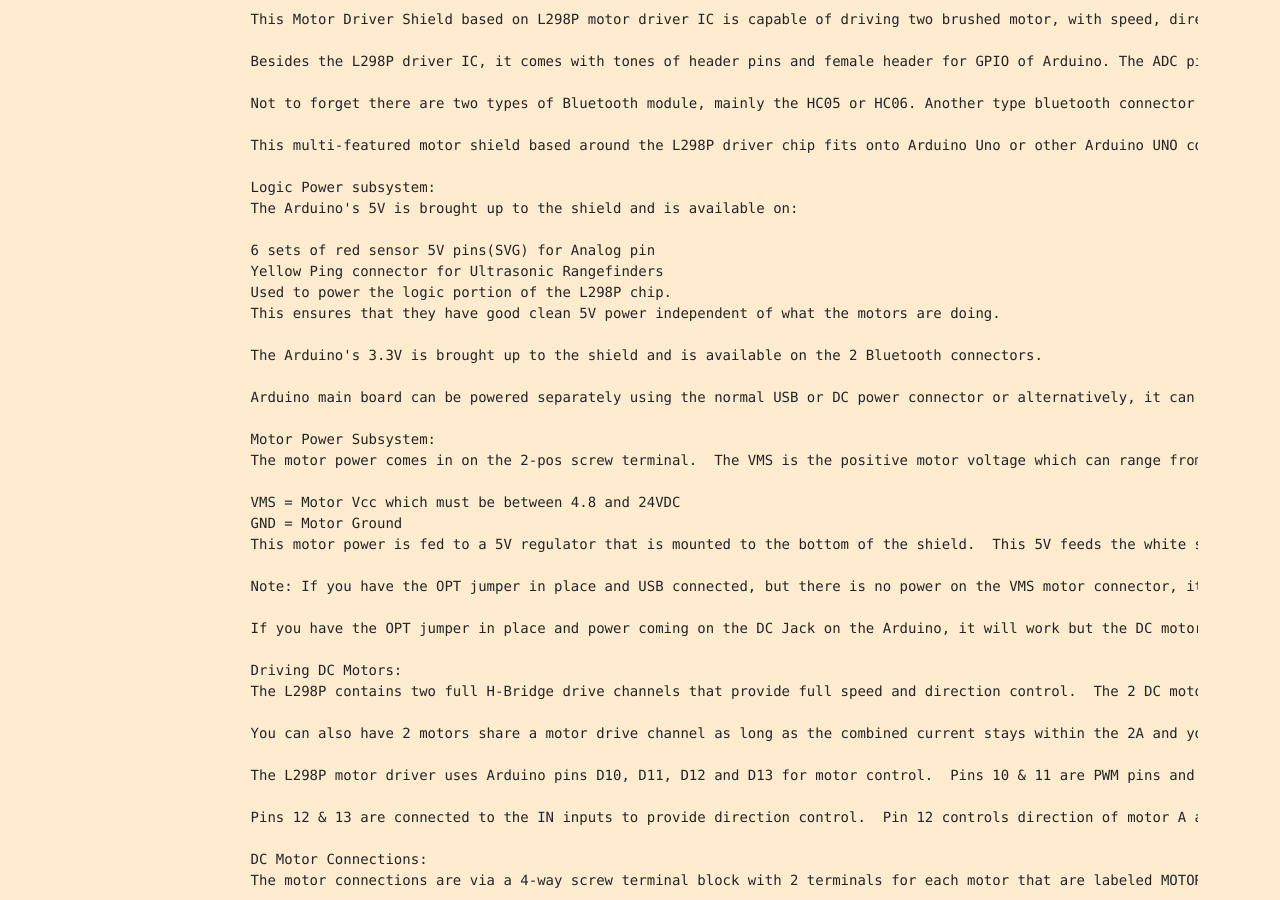
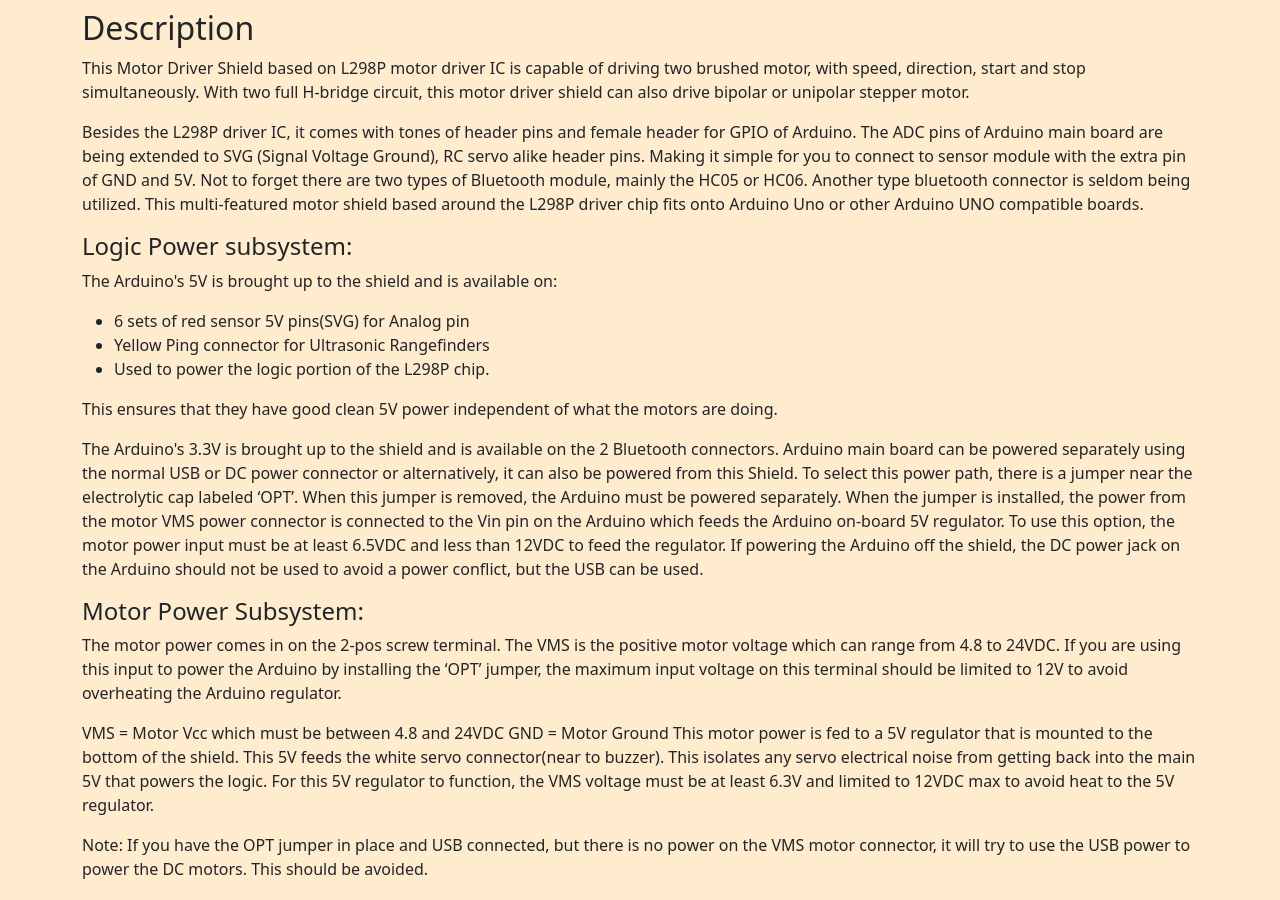
Before and after one commit to mufasaonat/carbot, a plain HTML site: page index.html in a window 1280 px wide. Shown: the part 1900-2800 px from the top of the page. Drawn offline with nearby package versions, Linux system fonts and the light colour scheme.

Commit message:
Update index.html

```diff
--- a/index.html
+++ b/index.html
@@ -67,88 +67,161 @@
                 <p>
                     <img src="img/L298P-Motor-Driver-Shield-Back-150x150.jpg" alt="">
                 </p>
+                <div class="description">
+                    <h2>Description</h2>
+                    <p>
+                        This Motor Driver Shield based on L298P motor driver IC is capable of driving two brushed motor,
+                        with speed, direction, start and stop simultaneously. With two full H-bridge circuit, this motor
+                        driver shield can also drive bipolar or unipolar stepper motor.</p>
+                    <p>
+                        Besides the L298P driver IC, it comes with tones of header pins and female header for GPIO of
+                        Arduino. The ADC pins of Arduino main board are being extended to SVG (Signal Voltage Ground),
+                        RC servo alike header pins. Making it simple for you to connect to sensor module with the extra
+                        pin of GND and 5V.
+                        Not to forget there are two types of Bluetooth module, mainly the HC05 or HC06. Another type
+                        bluetooth connector is seldom being utilized.
+                        This multi-featured motor shield based around the L298P driver chip fits onto Arduino Uno or
+                        other Arduino UNO compatible boards.
+                    </p>
 
-                <pre>
-                    This Motor Driver Shield based on L298P motor driver IC is capable of driving two brushed motor, with speed, direction, start and stop simultaneously. With two full H-bridge circuit, this motor driver shield can also drive bipolar or unipolar stepper motor.
+                    <h4>Logic Power subsystem:</h4>
+                    <p>
+                        The Arduino's 5V is brought up to the shield and is available on:
+                        <ul>
+                            <li>6 sets of red sensor 5V pins(SVG) for Analog pin</li>
+                            <li>Yellow Ping connector for Ultrasonic Rangefinders</li>
+                            <li>Used to power the logic portion of the L298P chip.</li>
+                        </ul>
+                        This ensures that they have good clean 5V power independent of what the motors are doing.</p>
+                    <p>
+                        The Arduino's 3.3V is brought up to the shield and is available on the 2 Bluetooth connectors.
+                        Arduino main board can be powered separately using the normal USB or DC power connector or
+                        alternatively, it can also be powered from this Shield. To select this power path, there is a
+                        jumper near the electrolytic cap labeled ‘OPT’. When this jumper is removed, the Arduino must be
+                        powered separately. When the jumper is installed, the power from the motor VMS power connector
+                        is connected to the Vin pin on the Arduino which feeds the Arduino on-board 5V regulator. To use
+                        this option, the motor power input must be at least 6.5VDC and less than 12VDC to feed the
+                        regulator. If powering the Arduino off the shield, the DC power jack on the Arduino should not
+                        be used to avoid a power conflict, but the USB can be used.</p>
 
-                    Besides the L298P driver IC, it comes with tones of header pins and female header for GPIO of Arduino. The ADC pins of Arduino main board are being extended to SVG (Signal Voltage Ground), RC servo alike header pins. Making it simple for you to connect to sensor module with the extra pin of GND and 5V.
+                    <h4>Motor Power Subsystem:</h4>
+                    <p>The motor power comes in on the 2-pos screw terminal. The VMS is the positive motor voltage which
+                        can range from 4.8 to 24VDC. If you are using this input to power the Arduino by installing the
+                        ‘OPT’ jumper, the maximum input voltage on this terminal should be limited to 12V to avoid
+                        overheating the Arduino regulator.</p>
+                    <p>
+                        VMS = Motor Vcc which must be between 4.8 and 24VDC GND = Motor Ground
+                        This motor power is fed to a 5V regulator that is mounted to the bottom of the shield. This 5V
+                        feeds the white servo connector(near to buzzer). This isolates any servo electrical noise from
+                        getting back into the main 5V that powers the logic. For this 5V regulator to function, the VMS
+                        voltage must be at least 6.3V and limited to 12VDC max to avoid heat to the 5V regulator.
+                    </p>
+                    <p>
+                        Note: If you have the OPT jumper in place and USB connected, but there is no power on the VMS
+                        motor connector, it will try to use the USB power to power the DC motors. This should be
+                        avoided.
+                    </p>
+                    <p>
+                        If you have the OPT jumper in place and power coming on the DC Jack on the Arduino, it will work
+                        but the DC motor noise will be coupled into the 5V logic power supply and may cause eradicate
+                        behavior and so it is not really recommended. In general, if you are using the motors, you
+                        should plan to bring the motor power in on the VMS power connector for the most stable
+                        operation.
+                    </p>
+                    <h4> Driving DC Motors:</h4>
+                    <p>
+                        The L298P contains two full H-Bridge drive channels that provide full speed and direction
+                        control. The 2 DC motor drive channels can operate at voltages from 4.8 – 24V and at
+                        currents of up to 2.0A (peak) and 1.0A continuous per channel.
+                    </p>
 
-                    Not to forget there are two types of Bluetooth module, mainly the HC05 or HC06. Another type bluetooth connector is seldom being utilized.
+                    <p>You can also have 2 motors share a motor drive channel as long as the combined current stays
+                        within the 2A and you don’t mind the motors turning the same direction and speed. This is
+                        typically the case when you have a 4 wheel drive robotic vehicle and the 2 wheels on each side
+                        operate at the same speed and direction.
+                    </p>
+                    <p>The L298P motor driver uses Arduino pins D10, D11, D12 and D13 for motor control. Pins 10 & 11
+                        are PWM pins and connect to the chip EN pins to provide speed control by modulating the enable
+                        input. D10 controls speed of motor A and D11 controls speed of motor B. Pins 12 & 13 are
+                        connected to the IN inputs to provide direction control. Pin 12 controls direction of motor A
+                        and Pin 13 controls direction of motor B. Usually there are 2 pins used to determine the
+                        direction of rotation for each motor, but this shield has an inverter that provides an inverted
+                        version of the signal to the two pins. This reduces the number of pins used on the Arduino, but
+                        it does remove the ability to do dynamic braking which usually isn’t an issue for most projects.
+                        Reducing the speed control pins to a PWM value of zero will get things stopped.
+                    </p>
 
-                    This multi-featured motor shield based around the L298P driver chip fits onto Arduino Uno or other Arduino UNO compatible boards.
+                    <h4>DC Motor Connections:</h4>
+                    <p>The motor connections are via a 4-way screw terminal block with 2 terminals for each motor that
+                        are labeled MOTORA and MOTORB.</p>
 
-                    Logic Power subsystem:
-                    The Arduino's 5V is brought up to the shield and is available on:
+                    <p>The +/- pins for each motor are not labeled, so it is somewhat arbitrary how your wire them and
+                        relative to what you consider forward vs reverse motor operation. Basically if the motor goes in
+                        the opposite direction than you expect, simply reverse the wiring for that motor.</p>
 
-                    6 sets of red sensor 5V pins(SVG) for Analog pin
-                    Yellow Ping connector for Ultrasonic Rangefinders
-                    Used to power the logic portion of the L298P chip.
-                    This ensures that they have good clean 5V power independent of what the motors are doing.
+                    <p>
+                        These motor connection points are also mirrored on a 4-pin female header for a little more
+                        flexibility.
+                    </p>
 
-                    The Arduino's 3.3V is brought up to the shield and is available on the 2 Bluetooth connectors.
+                    <p>
+                        These motor drive leads also have yellow and green LEDs attached to them. Their brightness will
+                        vary depending on the strength of the PWM signal.
+                    </p>
 
-                    Arduino main board can be powered separately using the normal USB or DC power connector or alternatively, it can also be powered from this Shield.  To select this power path, there is a jumper near the electrolytic cap labeled ‘OPT’.  When this jumper is removed, the Arduino must be powered separately.  When the jumper is installed, the power from the motor VMS power connector is connected to the Vin pin on the Arduino which feeds the Arduino on-board 5V regulator.  To use this option, the motor power input must be at least 6.5VDC and less than 12VDC to feed the regulator.  If powering the Arduino off the shield, the DC power jack on the Arduino should not be used to avoid a power conflict, but the USB can be used.
+                    <h4>Servo Motor Connections:</h4>
+                    <p>
+                        Servo motors are 3 wire devices. They require 5V, Ground and a PWM signal to set its position.
+                        The shield uses D9 for the PWM signal. One nice feature of these modules is that it has a
+                        dedicated 5V regulator to power the servo to prevent electrical noise from getting back into the
+                        main 5V logic power.
+                    </p>
 
-                    Motor Power Subsystem:
-                    The motor power comes in on the 2-pos screw terminal.  The VMS is the positive motor voltage which can range from 4.8 to 24VDC.  If you are using this input to power the Arduino by installing the ‘OPT’ jumper, the maximum input voltage on this terminal should be limited to 12V to avoid overheating the Arduino regulator.
+                    <p>Servos are typically used to turn a small steering wheel or to rotate a sensor, such as an
+                        ultrasonic rangefinder for obstacle avoidance.</p>
 
-                    VMS = Motor Vcc which must be between 4.8 and 24VDC
-                    GND = Motor Ground
-                    This motor power is fed to a 5V regulator that is mounted to the bottom of the shield.  This 5V feeds the white servo connector(near to buzzer).  This isolates any servo electrical noise from getting back into the main 5V that powers the logic. For this 5V regulator to function, the VMS voltage must be at least 6.3V and limited to 12VDC max to avoid heat to the 5V regulator.
+                    <p>To use the servo, you will need to have a minimum of 6.5VDC on the main motor power connector for
+                        the regulator to operate.</p>
+                    <p>If you are not using a servo, D9 as well as this dedicated 5V is available for other uses.
+                    </p>
 
-                    Note: If you have the OPT jumper in place and USB connected, but there is no power on the VMS motor connector, it will try to use the USB power to power the DC motors.  This should be avoided.
+                    <h4>Arduino to Shield Pin Connections:</h4>
+                    <p>
+                        All of the I/O is brought up to stackable female headers on the shield except for the IOREF and
+                        the two I2C pins hear the USB connector so it can support a daughter shield as long as it does
+                        not conflict with the pins in use. In addition, many of these pins are broken out to other
+                        headers for easy hookup.
+                    </p>
 
-                    If you have the OPT jumper in place and power coming on the DC Jack on the Arduino, it will work but the DC motor noise will be coupled into the 5V logic power supply and may cause eradicate behavior and so it is not really recommended.  In general, if you are using the motors, you should plan to bring the motor power in on the VMS power connector for the most stable operation.
+                    <p>The shield uses the following pins which remain available if you are not using that function:</p>
 
-                    Driving DC Motors:
-                    The L298P contains two full H-Bridge drive channels that provide full speed and direction control.  The 2 DC motor drive channels can operate at voltages from 4.8 – 24V and at currents of up to 2.0A (peak) and 1.0A continuous per channel.
+                    <ul>
+                        <li>Ultrasonic Sensor Ping Control = D7, D8</li>
+                        <li>Servo motor control = D9</p>
 
-                    You can also have 2 motors share a motor drive channel as long as the combined current stays within the 2A and you don’t mind the motors turning the same direction and speed.  This is typically the case when you have a 4 wheel drive robotic vehicle and the 2 wheels on each side operate at the same speed and direction.
-
-                    The L298P motor driver uses Arduino pins D10, D11, D12 and D13 for motor control.  Pins 10 & 11 are PWM pins and connect to the chip EN pins to provide speed control by modulating the enable input.  D10 controls speed of motor A and D11 controls speed of motor B.
-
-                    Pins 12 & 13 are connected to the IN inputs to provide direction control.  Pin 12 controls direction of motor A and Pin 13 controls direction of motor B.  Usually there are 2 pins used to determine the direction of rotation for each motor, but this shield has an inverter that provides an inverted version of the signal to the two pins.  This reduces the number of pins used on the Arduino, but it does remove the ability to do dynamic braking which usually isn’t an issue for most projects.  Reducing the speed control pins to a PWM value of zero will get things stopped.
-
-                    DC Motor Connections:
-                    The motor connections are via a 4-way screw terminal block with 2 terminals for each motor that are labeled MOTORA and MOTORB.
-
-                    The +/- pins for each motor are not labeled, so it is somewhat arbitrary how your wire them and relative to what you consider forward vs reverse motor operation.  Basically if the motor goes in the opposite direction than you expect, simply reverse the wiring for that motor.
-
-                    These motor connection points are also mirrored on a 4-pin female header for a little more flexibility.
-
-                    These motor drive leads also have yellow and green LEDs attached to them.  Their brightness will vary depending on the strength of the PWM signal.
-
-                    Servo Motor Connections:
-                    Servo motors are 3 wire devices.  They require 5V, Ground and a PWM signal to set its position.  The shield uses D9 for the PWM signal.  One nice feature of these modules is that it has a dedicated 5V regulator to power the servo to prevent electrical noise from getting back into the main 5V logic power.
-
-                    Servos are typically used to turn a small steering wheel or to rotate a sensor, such as an ultrasonic rangefinder for obstacle avoidance.
-
-                    To use the servo, you will need to have a minimum of 6.5VDC on the main motor power connector for the regulator to operate.
-
-                    If you are not using a servo, D9  as well as this dedicated 5V is available for other uses.
-
-                    Arduino to Shield Pin Connections:
-                    All of the I/O is brought up to stackable female headers on the shield except for the IOREF and the two I2C pins hear the USB connector so it can support a daughter shield as long as it does not conflict with the pins in use. In addition, many of these pins are broken out to other headers for easy hookup.
-
-                    The shield uses the following pins which remain available if you are not using that function:
-
-                    Ultrasonic Sensor Ping Control = D7, D8
-                    Servo motor control = D9
-                    DC motor control =  D10,D11, D12, D13
-                    Buzzer = D4
-                    Bluetooth:
-                    There are two Bluetooth connectors on the board. The first connector is a 4-pin header that brings out 3.3V power, ground, TX and RX. This type of connector is compatible with HC05 or HC06 Bluetooth modules and perhaps some others.  The Receive pin has a 1K/2K voltage divider to level shift the TX output of the Arduino to be 3.3V compatible which is a nice feature.
-
+                        <li> DC motor control = D10,D11, D12, D13</li>
+                        <li> Buzzer = D4</li>
+                        <li>Bluetooth</li>
+                        <p>There are two Bluetooth connectors on the board. The first connector is a 4-pin header that brings out 3.3V power, ground, TX and RX. This type of connector is compatible with HC05 or HC06</p>
+                        Bluetooth modules and perhaps some others. The Receive pin has a 1K/2K voltage divider to level shift the TX output of the Arduino to be 3.3V compatible which is a nice feature.
+                        </li>
+                    </ul <p>
+                    </p>
                     1 x 4 Bluetooth ‘BT2’ Female Header (Black)
 
-                        ‘+‘ =  3.3V
+                    ‘+‘ = 3.3V
                     ‘–‘ = Ground
                     T = D0 (RX)
                     R = D1 (TX)
-                        The other Bluetooth header is a 12-pin male header.  The TX, RX  5V and ground are hooked up to this header.  The only 12-pin Bluetooth connectors are generally associated with automobiles, so this connector does not seem to be of much use.  The pin spacing is also 2mm rather than the standard 2.54mm
+                    The other Bluetooth header is a 12-pin male header. The TX, RX 5V and ground are hooked up to
+                    this header. The only 12-pin Bluetooth connectors are generally associated with automobiles, so
+                    this connector does not seem to be of much use. The pin spacing is also 2mm rather than the
+                    standard 2.54mm
 
                     Ultrasonic Rangefinder:
-                        A common robotic interface is Ultrasonic Rangefinders such as the HC-SR04.  These work by sending out a ping of ultrasonic sound and timing how long it takes for the ping to come back.  The board has a dedicated 4-pin header to connect the sensor.
+                    A common robotic interface is Ultrasonic Rangefinders such as the HC-SR04. These work by sending
+                    out a ping of ultrasonic sound and timing how long it takes for the ping to come back. The board
+                    has a dedicated 4-pin header to connect the sensor.
 
                     1 x 4 Ping Male Header (Yellow)
 
@@ -157,9 +230,14 @@
                     T = Trigger (D7)
                     G = Ground
                     Analog / Digital Sensors:
-                        A common issue when hooking sensors up to an Ardino is that many require Ground/VCC connections as well as an analog input or digital I/O.  This board brings out the A0-A5 pins to a row of headers that also provide separate power and ground points for each A0-A5 pin, in SVG format.  The white headers are the signal lines, the red headers provide 5V and the black headers provide ground.
+                    A common issue when hooking sensors up to an Ardino is that many require Ground/VCC connections
+                    as well as an analog input or digital I/O. This board brings out the A0-A5 pins to a row of
+                    headers that also provide separate power and ground points for each A0-A5 pin, in SVG format.
+                    The white headers are the signal lines, the red headers provide 5V and the black headers provide
+                    ground.
 
-                        The A0-A5 pins can be used either for analog inputs or as digital I/O, so both types of sensors can be supported.
+                    The A0-A5 pins can be used either for analog inputs or as digital I/O, so both types of sensors
+                    can be supported.
 
                     3 x 6 Header (White/Red/Black)
 
@@ -169,7 +247,8 @@
                     A3 / 5V / Ground
                     A4 / 5V / Ground
                     A5 / 5V / Ground
-                        There is also a 3-pin blue header that that brings out 5V, ground and D2 that can be used for a digital sensor or other remote connection
+                    There is also a 3-pin blue header that that brings out 5V, ground and D2 that can be used for a
+                    digital sensor or other remote connection
 
                     1 x 3 Header (Blue)
 
@@ -177,7 +256,9 @@
                     '+' = 5V
                     S = D2 – digital I/O
                     RGB LED:
-                        And for good measure, there is a 5-pin header that brings out D3, D5, D6, 5V and Ground.  This puts 3 PWM outputs along with power and ground on a single connector which can be handy for a number of things like driving an RGB LED, common cathode or anode type is supported
+                    And for good measure, there is a 5-pin header that brings out D3, D5, D6, 5V and Ground. This
+                    puts 3 PWM outputs along with power and ground on a single connector which can be handy for a
+                    number of things like driving an RGB LED, common cathode or anode type is supported
 
                     1 x 5 Header (Blue)
 
@@ -187,17 +268,20 @@
                     ‘-‘ = Ground
                     R = D3 – R could be used for Red on RGB LED
                     Buzzer:
-                        The buzzer is wired to D4.  It is active HIGH
+                    The buzzer is wired to D4. It is active HIGH
 
                     Reset Switch:
                     The shield has a extra reset button located on it for easy access.
-                    </pre>
+                    </p>
+                </div>
                 <div class="img">
                     <h5>Pin Configuration</h5>
                     <img src="img/L298P Motor Driver labelling.png" alt="pin-configuration">
 
                 </div>
-                <h3><a href="https://th.cytron.io/p-shield-l298p-motor-driver-with-gpio?srsltid=AfmBOooVuzDyiaWOFurcM_bi8FZ9lWYx8U0pSl1k3RxaNPXs0jFqK49X">Cytron Link</a>
+                <h3><a
+                        href="https://th.cytron.io/p-shield-l298p-motor-driver-with-gpio?srsltid=AfmBOooVuzDyiaWOFurcM_bi8FZ9lWYx8U0pSl1k3RxaNPXs0jFqK49X">Cytron
+                        Link</a>
                 </h3>
 
             </div>
```
Lines whose indentation alone changed are shown as unchanged.
